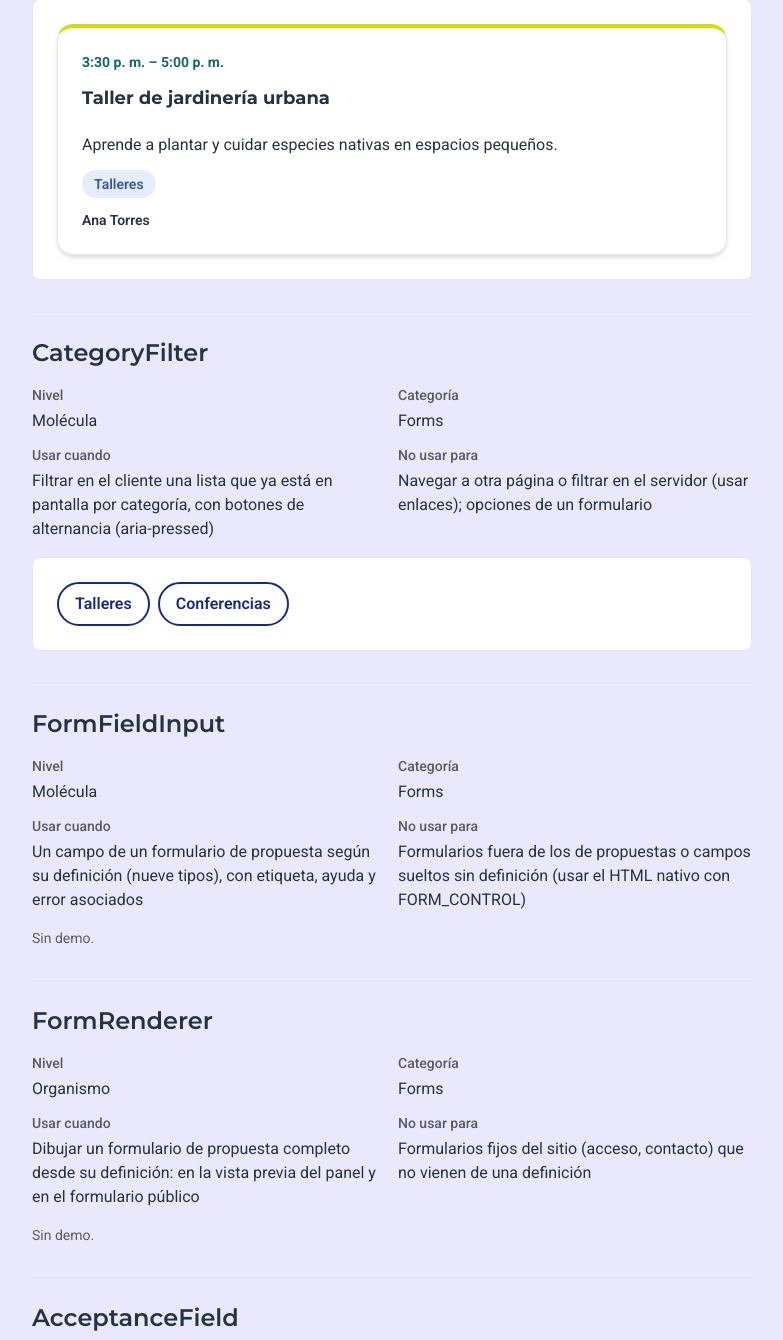
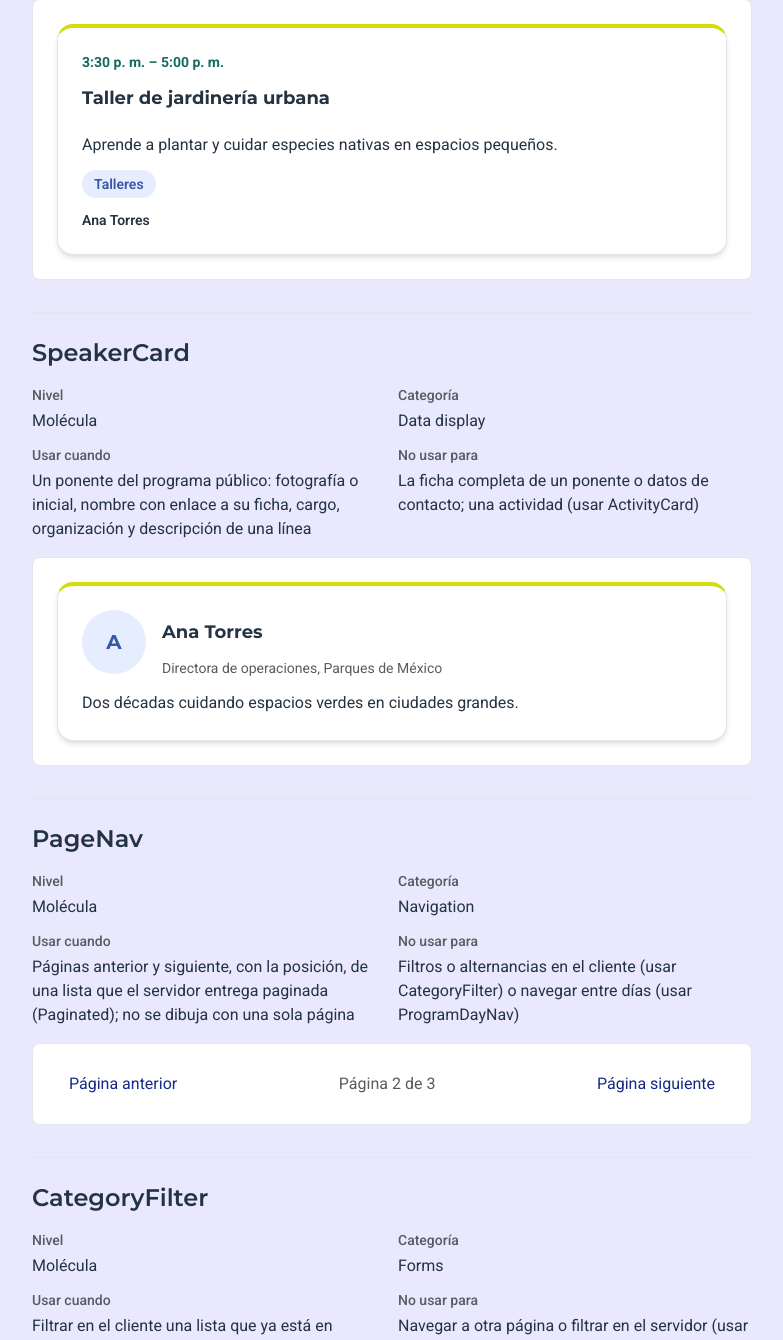
Before and after one commit to SistemasANPR/eventos, a Laravel app: page /components in a window 1280 px wide. Shown: the part 3549-4889 px from the top of the page, without its empty margins (248-1031 px from the left). Run offline with Laravel 12, Linux system fonts and the light colour scheme; style sheets or scripts are compiled from the project's sources; parts of the project's set-up code (start-up, migrations or seed data) failed here and were passed over; some libraries are stand-ins or nearby versions.

Commit message:
feat(program): extraer PageNav y crear SpeakerCard con su entrada de catalogo
La paginacion de la pagina Programa pasa de una funcion local a la molecula
PageNav, reutilizable por la lista de ponentes. SpeakerCard muestra un ponente
con foto o inicial, nombre enlazado a su ficha, cargo y descripcion. Se
extraen dos clases repetidas a lib/classes.ts y se agregan los textos es/en
de ponentes, ficha, actividad y paginacion (plan 029, F3).

Co-Authored-By: Claude Sonnet 5.5 <noreply@anthropic.com>

```diff
--- a/lang/es/public.php
+++ b/lang/es/public.php
@@ -39,9 +39,54 @@ return [
         'time_range' => ':start – :end',
         'speakers' => 'Ponentes',
         'pagination_label' => 'Páginas del programa',
-        'previous_page' => 'Página anterior',
-        'next_page' => 'Página siguiente',
+    ],
+    // Paginación de las listas públicas del programa (componente `PageNav`).
+    'pagination' => [
+        'previous' => 'Página anterior',
+        'next' => 'Página siguiente',
         'page_of' => 'Página :current de :last',
+    ],
+    // Lista de ponentes del evento (plan 029).
+    'speakers' => [
+        'title' => 'Ponentes',
+        'description' => 'Ponentes de :event: quiénes participan y qué presentan.',
+        'heading' => 'Quiénes participan',
+        'empty_title' => 'Los ponentes se anunciarán pronto',
+        'empty_hint' => 'Todavía no hay ponentes publicados. Vuelve más tarde.',
+        'pagination_label' => 'Páginas de ponentes',
+        'role_separator' => ', ',
+        'back_to_event' => 'Volver al evento',
+        'program_link' => 'Ver el programa',
+    ],
+    // Ficha de un ponente (plan 029).
+    'speaker' => [
+        'description' => ':name en :event.',
+        'bio' => 'Biografía',
+        'links' => 'Enlaces',
+        'categories' => 'Categorías del ponente',
+        'activities' => 'Actividades',
+        'no_activities' => 'Sin actividades programadas por ahora.',
+        'back_to_speakers' => 'Volver a los ponentes',
+        'networks' => [
+            'linkedin' => 'LinkedIn',
+            'x' => 'X',
+            'instagram' => 'Instagram',
+            'facebook' => 'Facebook',
+            'youtube' => 'YouTube',
+            'tiktok' => 'TikTok',
+            'website' => 'Sitio web',
+        ],
+    ],
+    // Detalle de una actividad (plan 029).
+    'activity' => [
+        'description' => ':title: :event.',
+        'schedule' => 'Horario',
+        'on_date' => ':date, :range',
+        'description_heading' => 'Descripción',
+        'speakers' => 'Ponentes',
+        'no_speakers' => 'Ponentes por confirmar.',
+        'categories' => 'Categorías de la actividad',
+        'back_to_program' => 'Volver al programa',
     ],
     'call' => [
         'type' => 'Categoría',
@@ -246,6 +291,9 @@ return [
             'category_name' => 'Talleres',
             'category_other' => 'Conferencias',
             'speaker_name' => 'Ana Torres',
+            'speaker_company' => 'Parques de México',
+            'speaker_job_title' => 'Directora de operaciones',
+            'speaker_tagline' => 'Dos décadas cuidando espacios verdes en ciudades grandes.',
         ],
     ],
     // Landing del evento (plan 022): textos fijos de los bloques públicos.
--- a/resources/js/catalog/demos-molecules.tsx
+++ b/resources/js/catalog/demos-molecules.tsx
@@ -4,7 +4,9 @@ import { ActivityCard } from '@/components/molecules/ActivityCard';
 import { CategoryFilter } from '@/components/molecules/CategoryFilter';
 import { EventFact } from '@/components/molecules/EventFact';
 import { LocaleSwitcher } from '@/components/molecules/LocaleSwitcher';
+import { PageNav } from '@/components/molecules/PageNav';
 import { ProgramDayNav } from '@/components/molecules/ProgramDayNav';
+import { SpeakerCard } from '@/components/molecules/SpeakerCard';
 import { useTranslation } from '@/hooks/useTranslation';
 
 /** Demo de `EventFact`: se usa dentro de un `<dl>`. */
@@ -57,6 +59,32 @@ export function ActivityCardDemo() {
     );
 }
 
+/** Demo de `SpeakerCard`: una ponente con cargo, organización y descripción, sin fotografía. */
+export function SpeakerCardDemo() {
+    const { t } = useTranslation();
+
+    return (
+        <SpeakerCard
+            speaker={{
+                id: 'demo-speaker',
+                name: t('catalog.demo_data.speaker_name'),
+                company: t('catalog.demo_data.speaker_company'),
+                jobTitle: t('catalog.demo_data.speaker_job_title'),
+                tagline: t('catalog.demo_data.speaker_tagline'),
+                photoUrl: null,
+                url: '/components',
+            }}
+        />
+    );
+}
+
+/** Demo de `PageNav`: la segunda de tres páginas. */
+export function PageNavDemo() {
+    const { t } = useTranslation();
+
+    return <PageNav label={t('speakers.pagination_label')} page={{ currentPage: 2, lastPage: 3, prevUrl: '/components', nextUrl: '/components' }} />;
+}
+
 /** Demo de `CategoryFilter`: dos categorías con alternancia local. */
 export function CategoryFilterDemo() {
     const { t } = useTranslation();
--- a/resources/js/catalog/demos.ts
+++ b/resources/js/catalog/demos.ts
@@ -16,7 +16,7 @@ import {
     LandingSpacerBlockDemo,
     LandingTracksBlockDemo,
 } from '@/catalog/demos-landing';
-import { ActivityCardDemo, CategoryFilterDemo, EventFactDemo, LocaleSwitcherDemo, ProgramDayNavDemo } from '@/catalog/demos-molecules';
+import { ActivityCardDemo, CategoryFilterDemo, EventFactDemo, LocaleSwitcherDemo, PageNavDemo, ProgramDayNavDemo, SpeakerCardDemo } from '@/catalog/demos-molecules';
 import { EventHeroDemo } from '@/catalog/demos-organisms';
 
 /** Demo ejecutable de cada entrada del catálogo con `preview: 'demo'`, por el nombre de la entrada. */
@@ -27,6 +27,8 @@ export const demos: Record<string, ComponentType> = {
     LocaleSwitcher: LocaleSwitcherDemo,
     ProgramDayNav: ProgramDayNavDemo,
     ActivityCard: ActivityCardDemo,
+    SpeakerCard: SpeakerCardDemo,
+    PageNav: PageNavDemo,
     CategoryFilter: CategoryFilterDemo,
     EventHero: EventHeroDemo,
     SkipToContent: SkipToContentDemo,
--- a/resources/js/catalog/registry.ts
+++ b/resources/js/catalog/registry.ts
@@ -110,6 +110,24 @@ export const registry: CatalogEntry[] = [
         category: 'Data display',
         useWhen: 'Una actividad del programa público: horario local del evento, título con enlace al detalle, resumen, categorías y ponentes',
         avoidFor: 'Ponentes o el detalle completo de una actividad; datos que no sean del programa',
+        preview: 'demo',
+    },
+    {
+        name: 'SpeakerCard',
+        path: 'molecules/SpeakerCard',
+        level: 'molecule',
+        category: 'Data display',
+        useWhen: 'Un ponente del programa público: fotografía o inicial, nombre con enlace a su ficha, cargo, organización y descripción de una línea',
+        avoidFor: 'La ficha completa de un ponente o datos de contacto; una actividad (usar ActivityCard)',
+        preview: 'demo',
+    },
+    {
+        name: 'PageNav',
+        path: 'molecules/PageNav',
+        level: 'molecule',
+        category: 'Navigation',
+        useWhen: 'Páginas anterior y siguiente, con la posición, de una lista que el servidor entrega paginada (Paginated); no se dibuja con una sola página',
+        avoidFor: 'Filtros o alternancias en el cliente (usar CategoryFilter) o navegar entre días (usar ProgramDayNav)',
         preview: 'demo',
     },
     {
--- a/resources/js/components/molecules/ActivityCard.tsx
+++ b/resources/js/components/molecules/ActivityCard.tsx
@@ -1,5 +1,5 @@
 import { useTranslation } from '@/hooks/useTranslation';
-import { FOCUS_RING, HEADING_MD, LIST_CARD } from '@/lib/classes';
+import { CARD_TITLE_LINK, CATEGORY_CHIP, FOCUS_RING, HEADING_MD, LIST_CARD } from '@/lib/classes';
 import { formatLocalDate, formatLocalTime } from '@/lib/date-format';
 import { cn } from '@/lib/utils';
 import type { TimeFormat } from '@/types/event';
@@ -36,7 +36,7 @@ export function ActivityCard({ activity, locale, timeFormat, className }: Activi
                     <p className="text-sm font-bold text-support">{range}</p>
                     {endsAnotherDay && <p className="text-sm text-text-muted">{t('program.until', { date: formatLocalDate(activity.endDate, locale) })}</p>}
                     <h3 className={HEADING_MD}>
-                        <a href={activity.url} className={cn('inline-flex min-h-11 items-center rounded-md underline-offset-4 hover:underline', FOCUS_RING)}>
+                        <a href={activity.url} className={cn(CARD_TITLE_LINK, FOCUS_RING)}>
                             {activity.title}
                         </a>
                     </h3>
@@ -48,7 +48,7 @@ export function ActivityCard({ activity, locale, timeFormat, className }: Activi
             {activity.categories.length > 0 && (
                 <ul className="flex flex-wrap gap-2">
                     {activity.categories.map((category) => (
-                        <li key={category.id} className="rounded-full bg-info-bg px-3 py-1 text-sm font-semibold text-info">
+                        <li key={category.id} className={CATEGORY_CHIP}>
                             {category.name}
                         </li>
                     ))}
--- /dev/null
+++ b/resources/js/components/molecules/PageNav.tsx
@@ -0,0 +1,42 @@
+import { TextLink } from '@/components/atoms/TextLink';
+import { useTranslation } from '@/hooks/useTranslation';
+import type { Paginated } from '@/types/program';
+
+interface PageNavProps {
+    /** Página actual de la lista; solo se usan la posición y los enlaces. */
+    page: Pick<Paginated<unknown>, 'currentPage' | 'lastPage' | 'prevUrl' | 'nextUrl'>;
+    /** Nombre accesible de la navegación (p. ej. «Páginas del programa»). */
+    label: string;
+}
+
+/**
+ * Páginas anterior y siguiente de una lista paginada en el servidor, con la posición («Página 2 de 3»).
+ * No se dibuja si todo cabe en una página. Usar bajo una lista con `Paginated<T>`; no para filtros del cliente.
+ */
+export function PageNav({ page, label }: PageNavProps) {
+    const { t } = useTranslation();
+
+    if (page.lastPage < 2) {
+        return null;
+    }
+
+    return (
+        <nav aria-label={label} className="flex flex-wrap items-center justify-between gap-2">
+            {page.prevUrl !== null ? (
+                <TextLink href={page.prevUrl} rel="prev">
+                    {t('pagination.previous')}
+                </TextLink>
+            ) : (
+                <span />
+            )}
+            <span className="text-base text-text-muted">{t('pagination.page_of', { current: String(page.currentPage), last: String(page.lastPage) })}</span>
+            {page.nextUrl !== null ? (
+                <TextLink href={page.nextUrl} rel="next">
+                    {t('pagination.next')}
+                </TextLink>
+            ) : (
+                <span />
+            )}
+        </nav>
+    );
+}
--- /dev/null
+++ b/resources/js/components/molecules/SpeakerCard.tsx
@@ -0,0 +1,46 @@
+import { useTranslation } from '@/hooks/useTranslation';
+import { CARD_TITLE_LINK, FOCUS_RING, HEADING_MD, LIST_CARD } from '@/lib/classes';
+import { cn } from '@/lib/utils';
+import type { PublicSpeakerSummary } from '@/types/program';
+
+interface SpeakerCardProps {
+    speaker: PublicSpeakerSummary;
+    className?: string;
+}
+
+/**
+ * Tarjeta de un ponente del programa público: fotografía (o inicial), nombre (enlace a su ficha), cargo
+ * y organización, y su descripción de una línea. Usar en la lista de ponentes y en el detalle de una
+ * actividad; no para la ficha completa ni para datos de contacto (nunca se reciben).
+ */
+export function SpeakerCard({ speaker, className }: SpeakerCardProps) {
+    const { t } = useTranslation();
+    const role = [speaker.jobTitle, speaker.company].filter((part): part is string => part !== null).join(t('speakers.role_separator'));
+
+    return (
+        <article className={cn(LIST_CARD, className)}>
+            <div className="flex items-start gap-4">
+                {speaker.photoUrl !== null ? (
+                    // El nombre está escrito junto a la foto: es decorativa para el lector de pantalla.
+                    <img src={speaker.photoUrl} alt="" width={64} height={64} loading="lazy" className="h-16 w-16 shrink-0 rounded-full object-cover" />
+                ) : (
+                    <span
+                        aria-hidden="true"
+                        className="flex h-16 w-16 shrink-0 items-center justify-center rounded-full bg-info-bg font-display text-xl font-bold text-info"
+                    >
+                        {speaker.name.charAt(0).toUpperCase()}
+                    </span>
+                )}
+                <div className="flex min-w-0 flex-col gap-1">
+                    <h3 className={HEADING_MD}>
+                        <a href={speaker.url} className={cn(CARD_TITLE_LINK, FOCUS_RING)}>
+                            {speaker.name}
+                        </a>
+                    </h3>
+                    {role !== '' && <p className="text-sm text-text-muted">{role}</p>}
+                </div>
+            </div>
+            {speaker.tagline !== null && <p className="text-base leading-relaxed text-text">{speaker.tagline}</p>}
+        </article>
+    );
+}
--- a/resources/js/lib/classes.ts
+++ b/resources/js/lib/classes.ts
@@ -61,3 +61,9 @@ export const SECTION_CARD = 'rounded-3xl border border-border bg-surface p-5 sha
 
 /** Columna central de una página de la convocatoria (portada, formulario o confirmación). */
 export const CALL_COLUMN = 'mx-auto flex w-full max-w-4xl flex-col gap-8';
+
+/** Enlace del título de una tarjeta del programa (ponente o actividad): objetivo táctil de 44 px y subrayado al pasar. */
+export const CARD_TITLE_LINK = 'inline-flex min-h-11 items-center rounded-md underline-offset-4 hover:underline';
+
+/** Etiqueta redondeada de una categoría (actividad o ponente) en el programa público. */
+export const CATEGORY_CHIP = 'rounded-full bg-info-bg px-3 py-1 text-sm font-semibold text-info';
--- a/resources/js/pages/Events/Program.test.tsx
+++ b/resources/js/pages/Events/Program.test.tsx
@@ -24,8 +24,10 @@ const translations = {
         time_range: ':start – :end',
         speakers: 'Ponentes',
         pagination_label: 'Páginas del programa',
-        previous_page: 'Página anterior',
-        next_page: 'Página siguiente',
+    },
+    pagination: {
+        previous: 'Página anterior',
+        next: 'Página siguiente',
         page_of: 'Página :current de :last',
     },
 };
@@ -58,7 +60,7 @@ const event: PublicEvent = {
     logoUrl: null,
 };
 const organization = { name: 'Parques de México', slug: 'parques' };
-const nav: ProgramNav = { programUrl: '/parques/events/congreso/program', speakersUrl: null, eventUrl: '/parques/events/congreso' };
+const nav: ProgramNav = { programUrl: '/parques/events/congreso/program', speakersUrl: '/parques/events/congreso/speakers', eventUrl: '/parques/events/congreso' };
 const talleres: PublicCategory = { id: 'c1', name: 'Talleres' };
 const charlas: PublicCategory = { id: 'c2', name: 'Charlas' };
 
--- a/resources/js/pages/Events/Program.tsx
+++ b/resources/js/pages/Events/Program.tsx
@@ -6,6 +6,7 @@ import { ActivityCard } from '@/components/molecules/ActivityCard';
 import { CategoryFilter } from '@/components/molecules/CategoryFilter';
 import { LocaleSwitcher } from '@/components/molecules/LocaleSwitcher';
 import { PageBanner } from '@/components/molecules/PageBanner';
+import { PageNav } from '@/components/molecules/PageNav';
 import { ProgramDayNav } from '@/components/molecules/ProgramDayNav';
 import { useTranslation } from '@/hooks/useTranslation';
 import { PublicLayout } from '@/layouts/PublicLayout';
@@ -88,7 +89,7 @@ export default function Program({ event, organization, days, day, activities, ca
                                 ))}
                             </ul>
                         )}
-                        <PageLinks activities={activities} />
+                        <PageNav page={activities} label={t('program.pagination_label')} />
                     </section>
                 )}
 
@@ -103,32 +104,3 @@ export default function Program({ event, organization, days, day, activities, ca
         </PublicLayout>
     );
 }
-
-/** Páginas anterior y siguiente de un día con más actividades de las que caben en una página. */
-function PageLinks({ activities }: { activities: Paginated<PublicActivitySummary> }) {
-    const { t } = useTranslation();
-
-    if (activities.lastPage < 2) {
-        return null;
-    }
-
-    return (
-        <nav aria-label={t('program.pagination_label')} className="flex flex-wrap items-center justify-between gap-2">
-            {activities.prevUrl !== null ? (
-                <TextLink href={activities.prevUrl} rel="prev">
-                    {t('program.previous_page')}
-                </TextLink>
-            ) : (
-                <span />
-            )}
-            <span className="text-base text-text-muted">{t('program.page_of', { current: String(activities.currentPage), last: String(activities.lastPage) })}</span>
-            {activities.nextUrl !== null ? (
-                <TextLink href={activities.nextUrl} rel="next">
-                    {t('program.next_page')}
-                </TextLink>
-            ) : (
-                <span />
-            )}
-        </nav>
-    );
-}
--- a/resources/js/types/program.ts
+++ b/resources/js/types/program.ts
@@ -57,9 +57,9 @@ export interface Paginated<T> {
     nextUrl: string | null;
 }
 
-/** Enlaces entre las páginas del programa. `speakersUrl` es `null` hasta que exista la página de ponentes. */
+/** Enlaces entre las páginas del programa público; todos relativos y con el idioma pedido. */
 export interface ProgramNav {
     programUrl: string;
-    speakersUrl: string | null;
+    speakersUrl: string;
     eventUrl: string;
 }
```
Also changed, not shown: lang/en/public.php (+50 -2 lines), resources/js/components/molecules/PageNav.test.tsx (added, +44 -0 lines), resources/js/components/molecules/SpeakerCard.test.tsx (added, +63 -0 lines).
